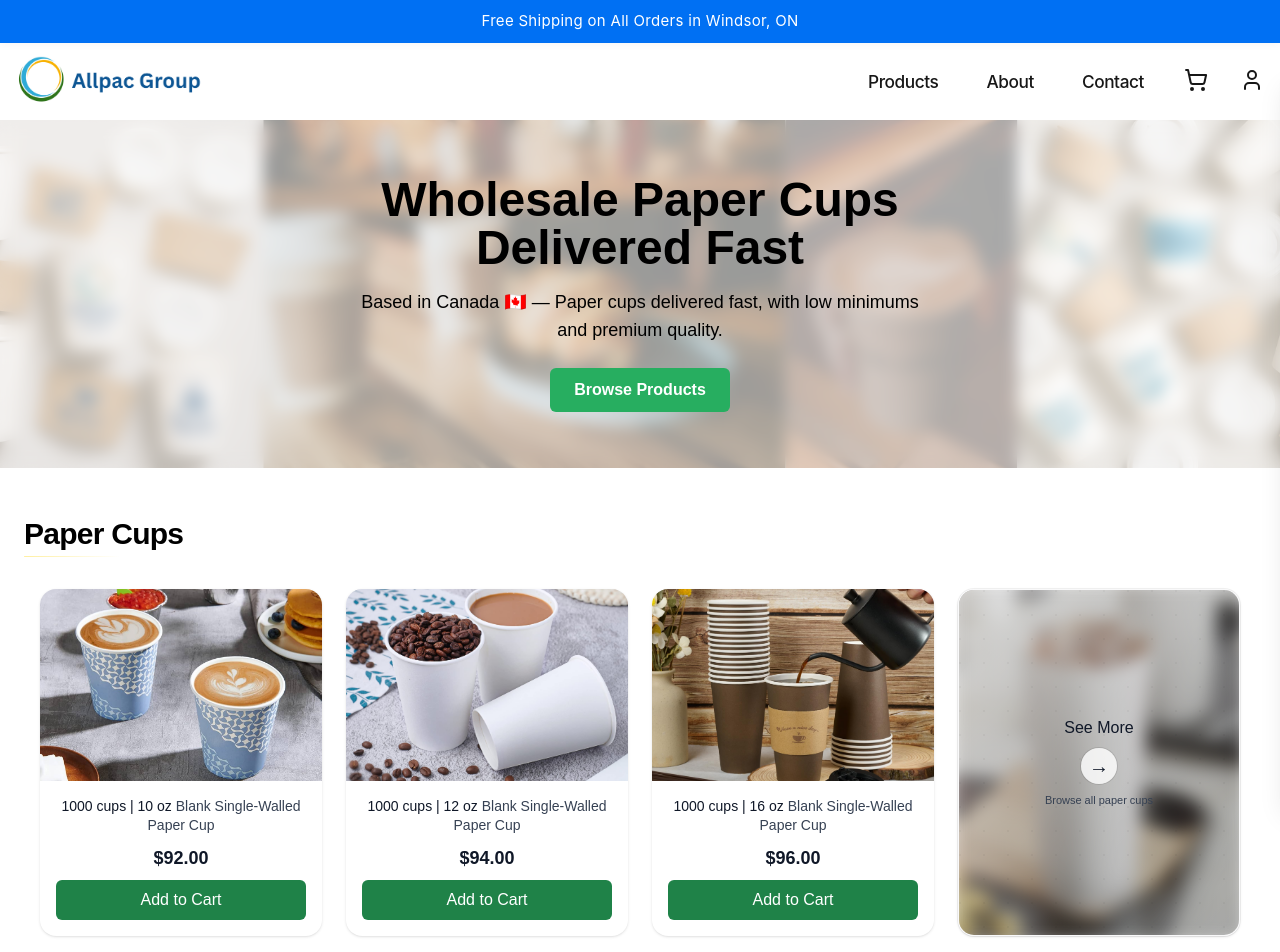
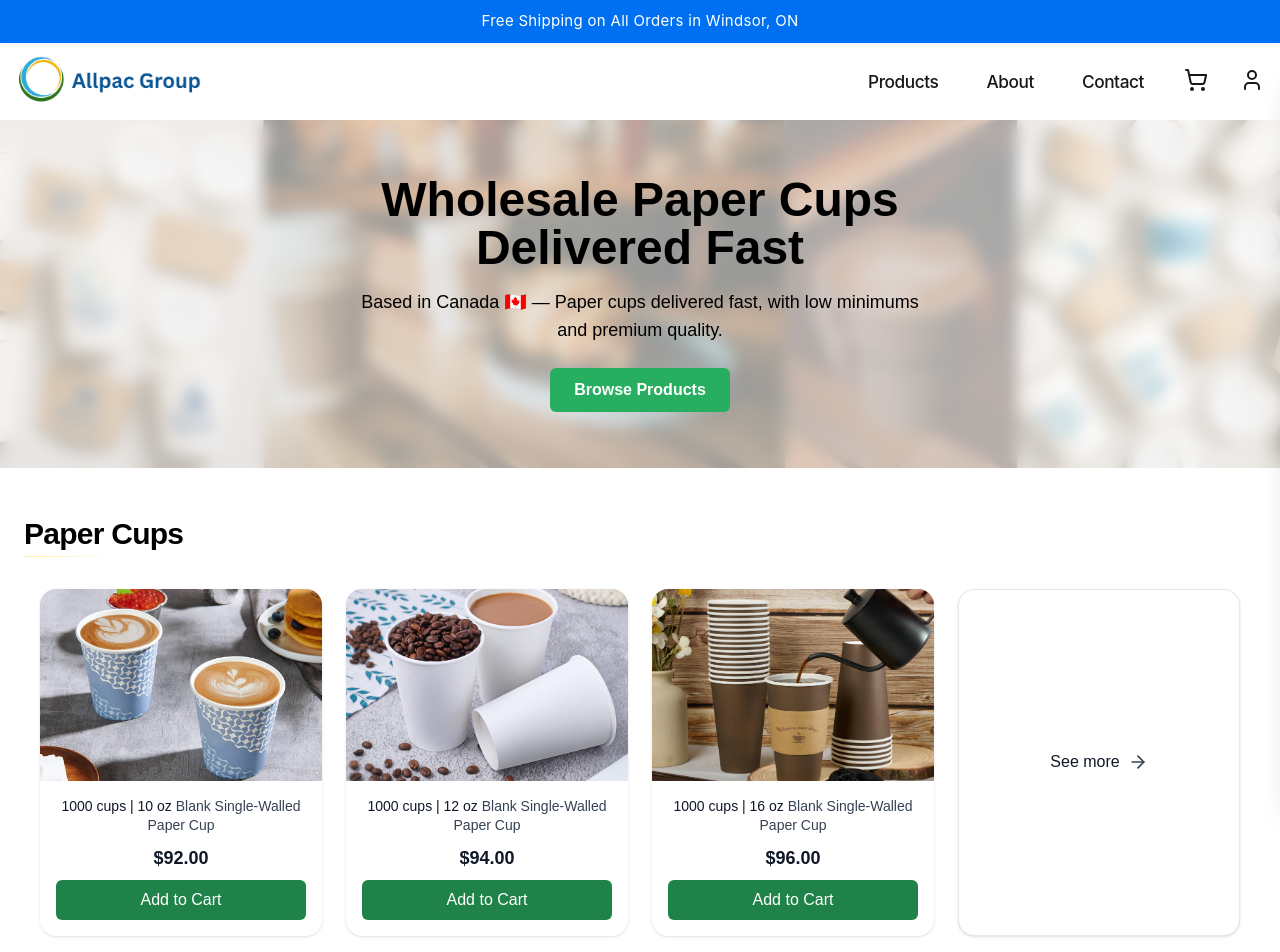
Before and after one commit to Emadedin1/allpacstore, a Next.js app: page / in a window 1280 px wide. Shown: the top 952 px of the page. Built offline with nearby package versions, Linux system fonts and the light colour scheme.

Commit message:
Update HomeProductPreview.jsx

```diff
--- a/src/components/HomeProductPreview.jsx
+++ b/src/components/HomeProductPreview.jsx
@@ -2,12 +2,11 @@
 
 import React from "react";
 import Link from "next/link";
-import Image from "next/image";
 import CupCard from "./CupCard";
 import { cups } from "../data/cups";
 
 export default function HomeProductPreview() {
-  // First 4 items: 3 real cards + 1 "See More"
+  // First 4 items: 3 real cards + 1 "See more"
   const preview = cups.slice(0, 4);
 
   return (
@@ -27,65 +26,40 @@ export default function HomeProductPreview() {
             return <CupCard key={cup.slug} cup={cup} />;
           }
 
-          // 4th tile: blurred image of the 4th product with "See More"
+          // 4th tile: clean, modern, plain white "See more" card
           return (
             <Link
-              key={`see-more-${cup.slug}`}
-              href="/products/cups"  // change to /products if that's your full grid
+              key="see-more"
+              href="/products/cups" // change to "/products" if that's your full grid
               aria-label="See more products"
               className="
-                group relative block overflow-hidden rounded-2xl
-                ring-1 ring-black/5 border border-white/20
-                bg-gray-100/60 backdrop-blur
-                shadow-sm hover:shadow-md hover:ring-black/10 transition
-                h-full
+                group relative block h-full
+                rounded-2xl border border-gray-200 bg-white
+                shadow-sm hover:shadow-md
+                transition-all duration-200 hover:-translate-y-0.5
+                focus:outline-none focus-visible:ring-2 focus-visible:ring-gray-300
+                cursor-pointer
               "
             >
-              {/* Background: 4th product image, blurred and dimmed */}
-              <div className="relative w-full h-full min-h-48">
-                <Image
-                  src={cup.image}
-                  alt={`${cup.size} cup`}
-                  fill
-                  sizes="(max-width: 640px) 50vw, (max-width: 1024px) 33vw, 25vw"
-                  className="object-cover object-center scale-105 blur-sm brightness-75"
-                  priority
-                />
-                <div className="absolute inset-0 bg-gradient-to-br from-white/60 via-white/20 to-transparent" />
-                {/* subtle texture */}
-                <div
-                  aria-hidden
-                  className="absolute inset-0 opacity-[0.06] mix-blend-multiply"
-                  style={{
-                    backgroundImage:
-                      "radial-gradient(circle at 1px 1px, rgba(0,0,0,0.6) 1px, transparent 0)",
-                    backgroundSize: "24px 24px",
-                  }}
-                />
-              </div>
-
-              {/* Content */}
-              <div className="absolute inset-0 flex items-center justify-center">
-                <div className="flex flex-col items-center gap-2 text-center">
-                  <span className="text-sm sm:text-base font-medium text-gray-900">
-                    See More
-                  </span>
-                  <span
-                    className="
-                      inline-flex h-9 w-9 items-center justify-center rounded-full
-                      bg-white/80 text-gray-900 ring-1 ring-black/10 backdrop-blur
-                      group-hover:bg-white transition
-                    "
+              <div className="absolute inset-px rounded-[calc(theme(borderRadius.2xl)-1px)] bg-white" />
+              <div className="relative h-full flex items-center justify-center p-6">
+                <div className="inline-flex items-center gap-2 text-gray-900 font-medium">
+                  <span>See more</span>
+                  <svg
+                    className="h-5 w-5 text-gray-700 transition-transform duration-200 group-hover:translate-x-0.5"
+                    viewBox="0 0 24 24"
+                    fill="none"
+                    stroke="currentColor"
+                    strokeWidth="2"
+                    strokeLinecap="round"
+                    strokeLinejoin="round"
+                    aria-hidden="true"
                   >
-                    <span className="text-xl leading-none transform transition-transform duration-200 group-hover:translate-x-0.5">
-                      →
-                    </span>
-                  </span>
-                  <span className="text-[11px] text-gray-700">Browse all paper cups</span>
+                    <path d="M5 12h14" />
+                    <path d="m12 5 7 7-7 7" />
+                  </svg>
                 </div>
               </div>
-
-              <span className="absolute inset-0 rounded-2xl ring-2 ring-transparent group-focus-visible:ring-black/30 pointer-events-none" />
             </Link>
           );
         })}
```
